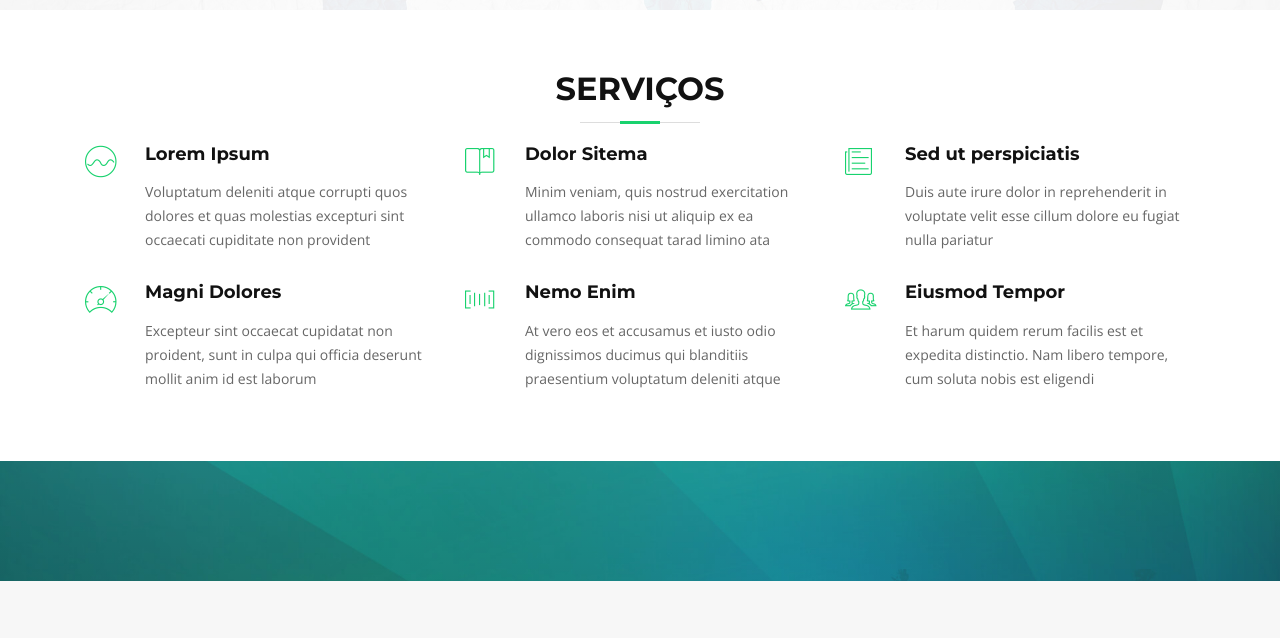
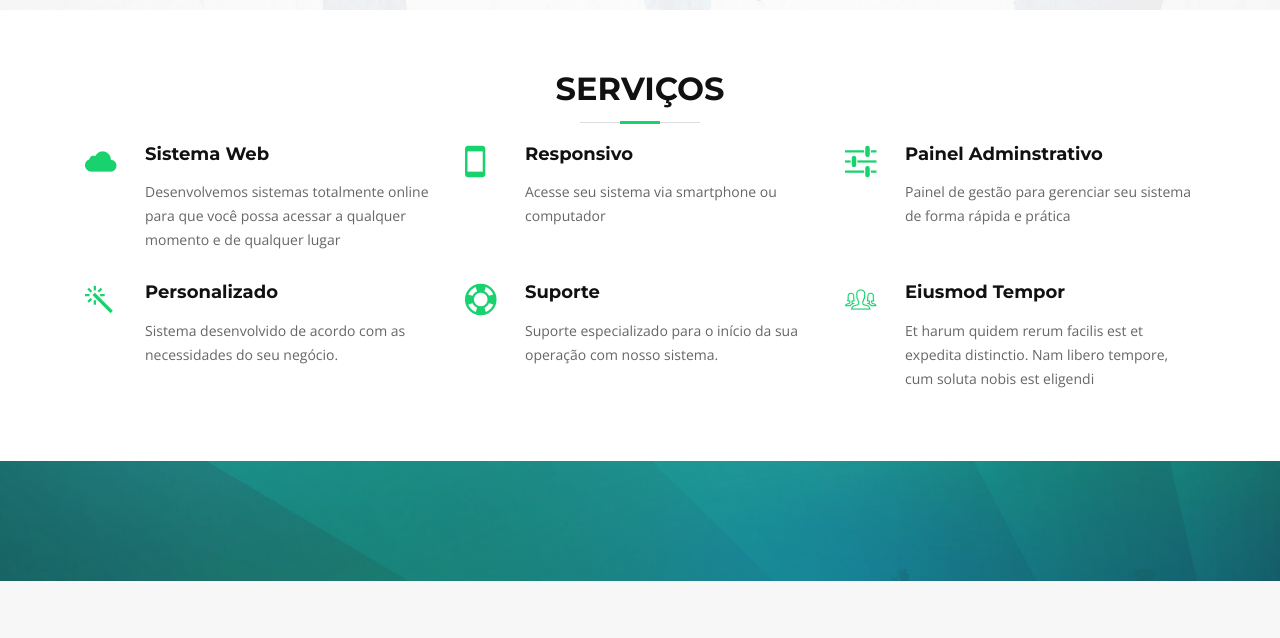
Before and after one commit to Fenweldryn/krotec, a plain HTML site: page index.html in a window 1280 px wide. Shown: the part 1380-2018 px from the top of the page. Drawn offline with nearby package versions, Linux system fonts and the light colour scheme; files whose address does not match are found by name.

Commit message:
servicos

```diff
--- a/index.html
+++ b/index.html
@@ -163,32 +163,33 @@
 
         <div class="row">
 
-          <div class="col-lg-4 col-md-6 box wow bounceInUp" data-wow-duration="1.4s">
-            <div class="icon"><i class="ion-ios-analytics-outline"></i></div>
-            <h4 class="title"><a href="">Lorem Ipsum</a></h4>
-            <p class="description">Voluptatum deleniti atque corrupti quos dolores et quas molestias excepturi sint occaecati cupiditate non provident</p>
+          <div class="col-lg-4 col-md-6 box wow fadeInUp" data-wow-duration="1.4s">
+            <div class="icon"><i class="ion-ios-cloud"></i></div>
+            <h4 class="title"><a href="">Sistema Web</a></h4>
+            <p class="description">Desenvolvemos sistemas totalmente online para que você possa acessar a qualquer momento e de qualquer lugar</p>
           </div>
-          <div class="col-lg-4 col-md-6 box wow bounceInUp" data-wow-duration="1.4s">
-            <div class="icon"><i class="ion-ios-bookmarks-outline"></i></div>
-            <h4 class="title"><a href="">Dolor Sitema</a></h4>
-            <p class="description">Minim veniam, quis nostrud exercitation ullamco laboris nisi ut aliquip ex ea commodo consequat tarad limino ata</p>
+          <div class="col-lg-4 col-md-6 box wow fadeInUp" data-wow-duration="1.4s">
+            <div class="icon"><i class="ion-android-phone-portrait"></i></div>
+            <h4 class="title"><a href="">Responsivo</a></h4>
+            <p class="description">Acesse seu sistema via smartphone ou computador</p>
           </div>
-          <div class="col-lg-4 col-md-6 box wow bounceInUp" data-wow-duration="1.4s">
-            <div class="icon"><i class="ion-ios-paper-outline"></i></div>
-            <h4 class="title"><a href="">Sed ut perspiciatis</a></h4>
-            <p class="description">Duis aute irure dolor in reprehenderit in voluptate velit esse cillum dolore eu fugiat nulla pariatur</p>
+          <div class="col-lg-4 col-md-6 box wow fadeInUp" data-wow-delay="0.1s" data-wow-duration="1.4s">
+            <div class="icon"><i class="ion-android-options"></i></div>
+            <h4 class="title"><a href="">Painel Adminstrativo</a></h4>
+            <p class="description">Painel de gestão para gerenciar seu sistema de forma rápida e prática</p>
           </div>
-          <div class="col-lg-4 col-md-6 box wow bounceInUp" data-wow-delay="0.1s" data-wow-duration="1.4s">
-            <div class="icon"><i class="ion-ios-speedometer-outline"></i></div>
-            <h4 class="title"><a href="">Magni Dolores</a></h4>
-            <p class="description">Excepteur sint occaecat cupidatat non proident, sunt in culpa qui officia deserunt mollit anim id est laborum</p>
+
+          <div class="col-lg-4 col-md-6 box wow fadeInUp" data-wow-duration="1.4s">
+            <div class="icon"><i class="ion-ios-color-wand"></i></div>
+            <h4 class="title"><a href="">Personalizado</a></h4>
+            <p class="description">Sistema desenvolvido de acordo com as necessidades do seu negócio.</p>
           </div>
-          <div class="col-lg-4 col-md-6 box wow bounceInUp" data-wow-delay="0.1s" data-wow-duration="1.4s">
-            <div class="icon"><i class="ion-ios-barcode-outline"></i></div>
-            <h4 class="title"><a href="">Nemo Enim</a></h4>
-            <p class="description">At vero eos et accusamus et iusto odio dignissimos ducimus qui blanditiis praesentium voluptatum deleniti atque</p>
+          <div class="col-lg-4 col-md-6 box wow fadeInUp" data-wow-delay="0.1s" data-wow-duration="1.4s">
+            <div class="icon"><i class="ion-help-buoy"></i></div>
+            <h4 class="title"><a href="">Suporte</a></h4>
+            <p class="description">Suporte especializado para o início da sua operação com nosso sistema.</p>
           </div>
-          <div class="col-lg-4 col-md-6 box wow bounceInUp" data-wow-delay="0.1s" data-wow-duration="1.4s">
+          <div class="col-lg-4 col-md-6 box wow fadeInUp" data-wow-delay="0.1s" data-wow-duration="1.4s">
             <div class="icon"><i class="ion-ios-people-outline"></i></div>
             <h4 class="title"><a href="">Eiusmod Tempor</a></h4>
             <p class="description">Et harum quidem rerum facilis est et expedita distinctio. Nam libero tempore, cum soluta nobis est eligendi</p>
```
